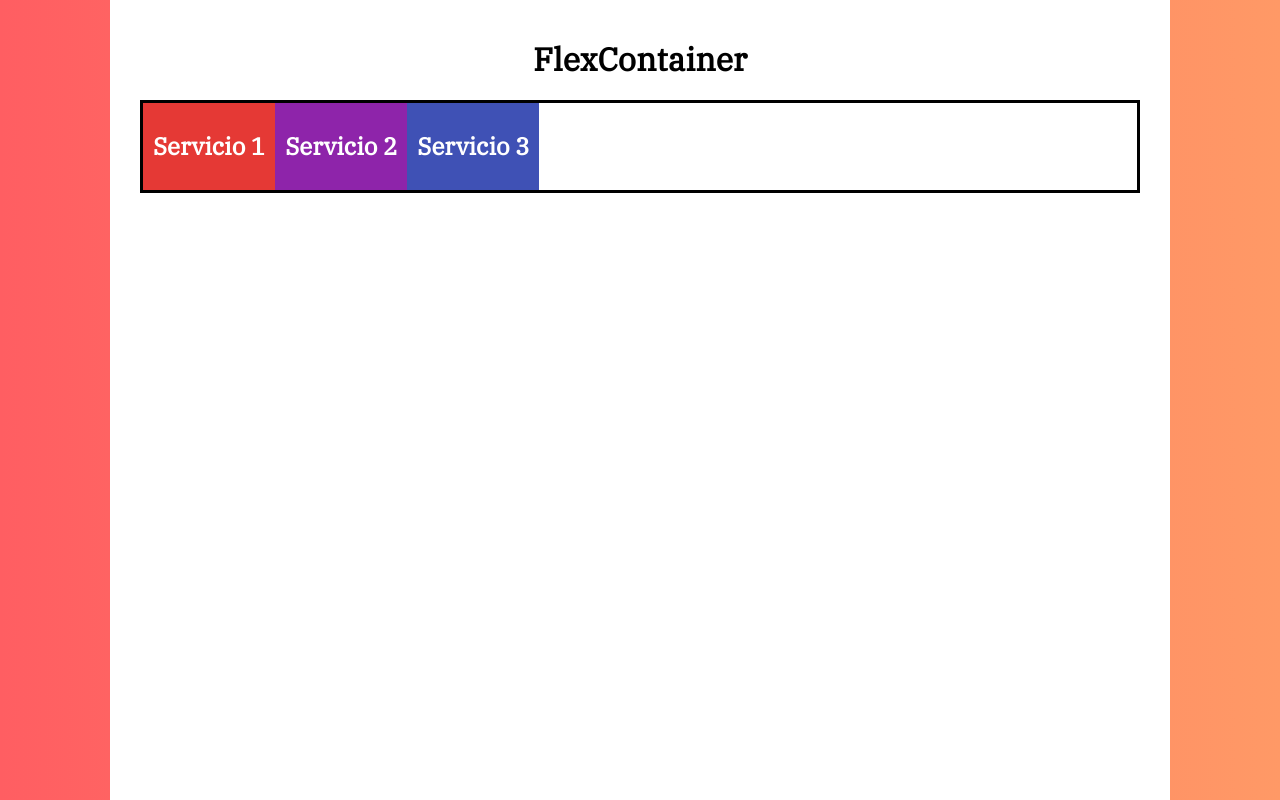
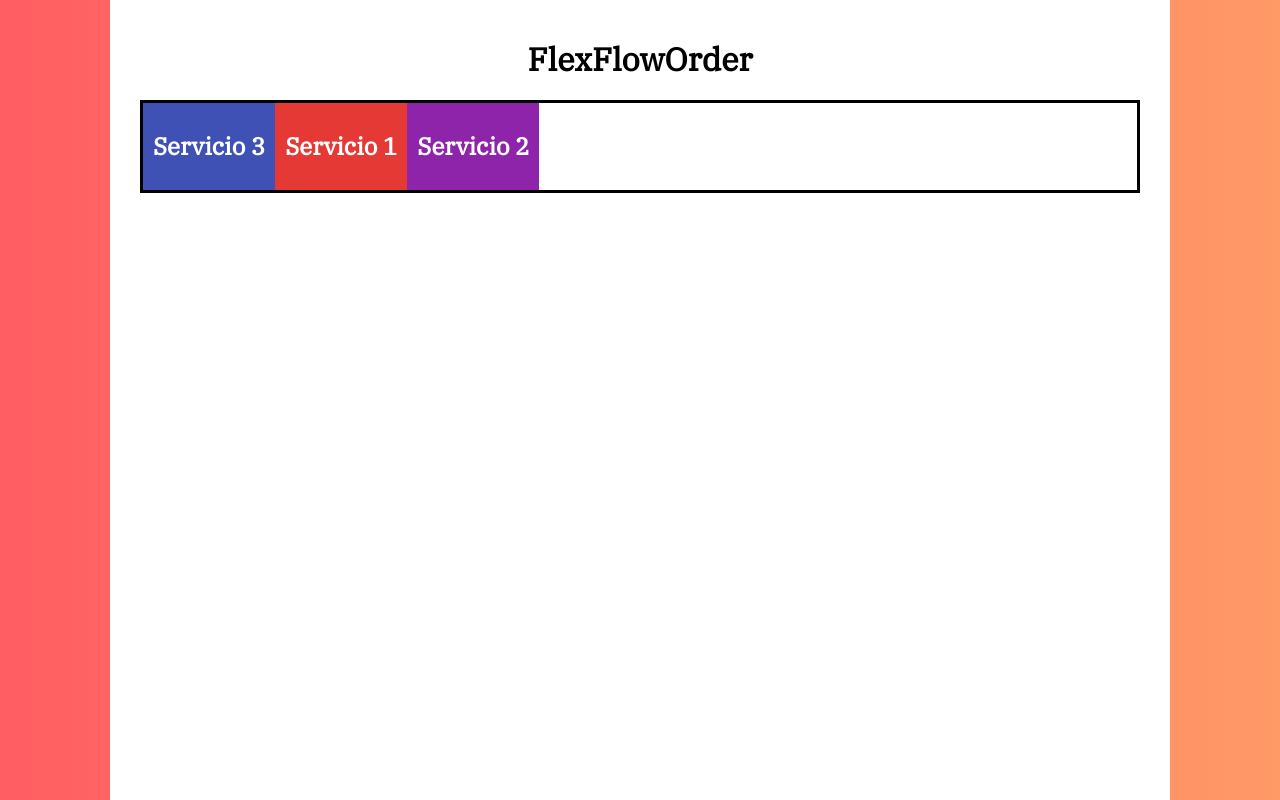
Before and after one commit to Emasesosos/CSS_Flexbox, a React (Create React App) app in the folder basicos_flexbox/: page / in a window 1280 px wide. Built offline with nearby package versions, Linux system fonts and the light colour scheme.

Commit message:
CSS: flex-direction, flex-wrap, flex-flow y order

```diff
--- a/basicos_flexbox/src/App.js
+++ b/basicos_flexbox/src/App.js
@@ -7,10 +7,10 @@ import FlexFlowOrder from './components/FlexFlowOrder/FlexFlowOrder';
 function App() {
   return (
     <Fragment>
-      <FlexContainer/>
+      { /* <FlexContainer/> */ }
       { /* <FlexDirection/> */ }
       { /* <FlexWrap/> */ }
-      { /* <FlexFlowOrder/> */ }
+      {  <FlexFlowOrder/>  }
     </Fragment>
   );
 }
--- a/basicos_flexbox/src/components/FlexDirection/index.css
+++ b/basicos_flexbox/src/components/FlexDirection/index.css
@@ -0,0 +1,48 @@
+body {
+    box-sizing: border-box;
+    margin: 0;
+    background: #ff9966;
+    /* fallback for old browsers */
+    background: -webkit-linear-gradient(to right, #ff5e62, #ff9966);
+    /* Chrome 10-25, Safari 5.1-6 */
+    background: linear-gradient(to right, #ff5e62, #ff9966);
+    /* W3C, IE 10+/ Edge, Firefox 16+, Chrome 26+, Opera 12+, Safari 7+ */
+}
+
+.contenedor {
+    background-color: white;
+    height: calc( 100vh - 20px);
+    max-width: 1000px;
+    margin: 0 auto;
+    padding: 20px 30px 0 30px;
+}
+
+h1,
+h2 {
+    text-align: center;
+    font-family: 'IBM Plex Serif', serif;
+}
+
+h2 {
+    color: white;
+}
+
+.contenedor-flex {
+    display: flex;
+    border: 3px solid black;
+    /* Direcciones */
+    flex-direction: row;
+}
+
+.elemento-flex {
+    padding: 10px;
+    background-color: #E53935;
+}
+
+.elemento-flex:nth-child(2) {
+    background-color: #8E24AA;
+}
+
+.elemento-flex:nth-child(3) {
+    background-color: #3F51B5;
+}
--- a/basicos_flexbox/src/components/FlexFlowOrder/index.css
+++ b/basicos_flexbox/src/components/FlexFlowOrder/index.css
@@ -0,0 +1,64 @@
+body {
+    box-sizing: border-box;
+    margin: 0;
+    background: #ff9966;
+    /* fallback for old browsers */
+    background: -webkit-linear-gradient(to right, #ff5e62, #ff9966);
+    /* Chrome 10-25, Safari 5.1-6 */
+    background: linear-gradient(to right, #ff5e62, #ff9966);
+    /* W3C, IE 10+/ Edge, Firefox 16+, Chrome 26+, Opera 12+, Safari 7+ */
+}
+
+.contenedor {
+    background-color: white;
+    height: calc( 100vh - 20px);
+    max-width: 1000px;
+    margin: 0 auto;
+    padding: 20px 30px 0 30px;
+}
+
+h1,
+h2 {
+    text-align: center;
+    font-family: 'IBM Plex Serif', serif;
+}
+
+h2 {
+    color: white;
+}
+
+.contenedor-flex {
+    display: flex;
+    border: 3px solid black;
+    /* Direcciones */
+    flex-direction: row-reverse;
+    /* Wrap */
+    flex-wrap: wrap-reverse;
+    /* Flow: Direction y Wrap => column - row y wrap - nowrap - wrap-reverse  */
+    flex-flow: row wrap;
+}
+
+.elemento-flex {
+    padding: 10px;
+    background-color: #E53935;
+}
+
+.elemento-flex:nth-child(2) {
+    order: -1;
+    background-color: #8E24AA;
+}
+
+.elemento-flex:nth-child(3) {
+    background-color: #3F51B5;
+}
+
+@media screen and (min-width:768px) {
+    .elemento-flex:nth-child(3) {
+        order: -1;
+        background-color: #3F51B5;
+    }
+    .elemento-flex:nth-child(2) {
+        order: 3;
+        background-color: #8E24AA;
+    }
+}
--- a/basicos_flexbox/src/components/FlexWrap/FlexWrap.js
+++ b/basicos_flexbox/src/components/FlexWrap/FlexWrap.js
@@ -23,6 +23,42 @@ const FlexWrap = () => {
                     <h2>Servicio 3</h2>
                 </div>
 
+                <div className="elemento-flex elemento-1">
+                    <h2>Servicio 4</h2>
+                </div>
+
+                <div className="elemento-flex elemento-2">
+                    <h2>Servicio 5</h2>
+                </div>
+
+                <div className="elemento-flex elemento-3">
+                    <h2>Servicio 6</h2>
+                </div>
+
+                <div className="elemento-flex elemento-1">
+                    <h2>Servicio 7</h2>
+                </div>
+
+                <div className="elemento-flex elemento-2">
+                    <h2>Servicio 8</h2>
+                </div>
+
+                <div className="elemento-flex elemento-3">
+                    <h2>Servicio 9</h2>
+                </div>
+
+                <div className="elemento-flex elemento-1">
+                    <h2>Servicio 10</h2>
+                </div>
+
+                <div className="elemento-flex elemento-2">
+                    <h2>Servicio 11</h2>
+                </div>
+
+                <div className="elemento-flex elemento-3">
+                    <h2>Servicio 12</h2>
+                </div>
+
             </div>
 
         </div>
--- a/basicos_flexbox/src/components/FlexWrap/index.css
+++ b/basicos_flexbox/src/components/FlexWrap/index.css
@@ -0,0 +1,88 @@
+body {
+    box-sizing: border-box;
+    margin: 0;
+    background: #ff9966;
+    /* fallback for old browsers */
+    background: -webkit-linear-gradient(to right, #ff5e62, #ff9966);
+    /* Chrome 10-25, Safari 5.1-6 */
+    background: linear-gradient(to right, #ff5e62, #ff9966);
+    /* W3C, IE 10+/ Edge, Firefox 16+, Chrome 26+, Opera 12+, Safari 7+ */
+}
+
+.contenedor {
+    background-color: white;
+    height: calc( 100vh - 20px);
+    max-width: 1000px;
+    margin: 0 auto;
+    padding: 20px 30px 0 30px;
+}
+
+h1,
+h2 {
+    text-align: center;
+    font-family: 'IBM Plex Serif', serif;
+}
+
+h2 {
+    color: white;
+}
+
+.contenedor-flex {
+    display: flex;
+    border: 3px solid black;
+    /* Direcciones */
+    flex-direction: row-reverse;
+    /* Wrap */
+    flex-wrap: wrap-reverse;
+    /* Flow: Direction y Wrap => column - row y wrap - nowrap - wrap-reverse  */
+    flex-flow: row wrap;
+}
+
+.elemento-flex {
+    padding: 10px;
+    background-color: #E53935;
+}
+
+.elemento-flex:nth-child(2) {
+    background-color: #8E24AA;
+}
+
+.elemento-flex:nth-child(3) {
+    background-color: #3F51B5;
+}
+
+.elemento-flex:nth-child(4) {
+    background-color: #E53935;
+}
+
+.elemento-flex:nth-child(5) {
+    background-color: #8E24AA;
+}
+
+.elemento-flex:nth-child(6) {
+    background-color: #3F51B5;
+}
+
+.elemento-flex:nth-child(7) {
+    background-color: #E53935;
+}
+
+.elemento-flex:nth-child(8) {
+    background-color: #8E24AA;
+}
+
+.elemento-flex:nth-child(9) {
+    background-color: #3F51B5;
+}
+
+.elemento-flex:nth-child(10) {
+    background-color: #E53935;
+}
+
+.elemento-flex:nth-child(11) {
+    background-color: #8E24AA;
+}
+
+.elemento-flex:nth-child(12) {
+    background-color: #3F51B5;
+}
```
